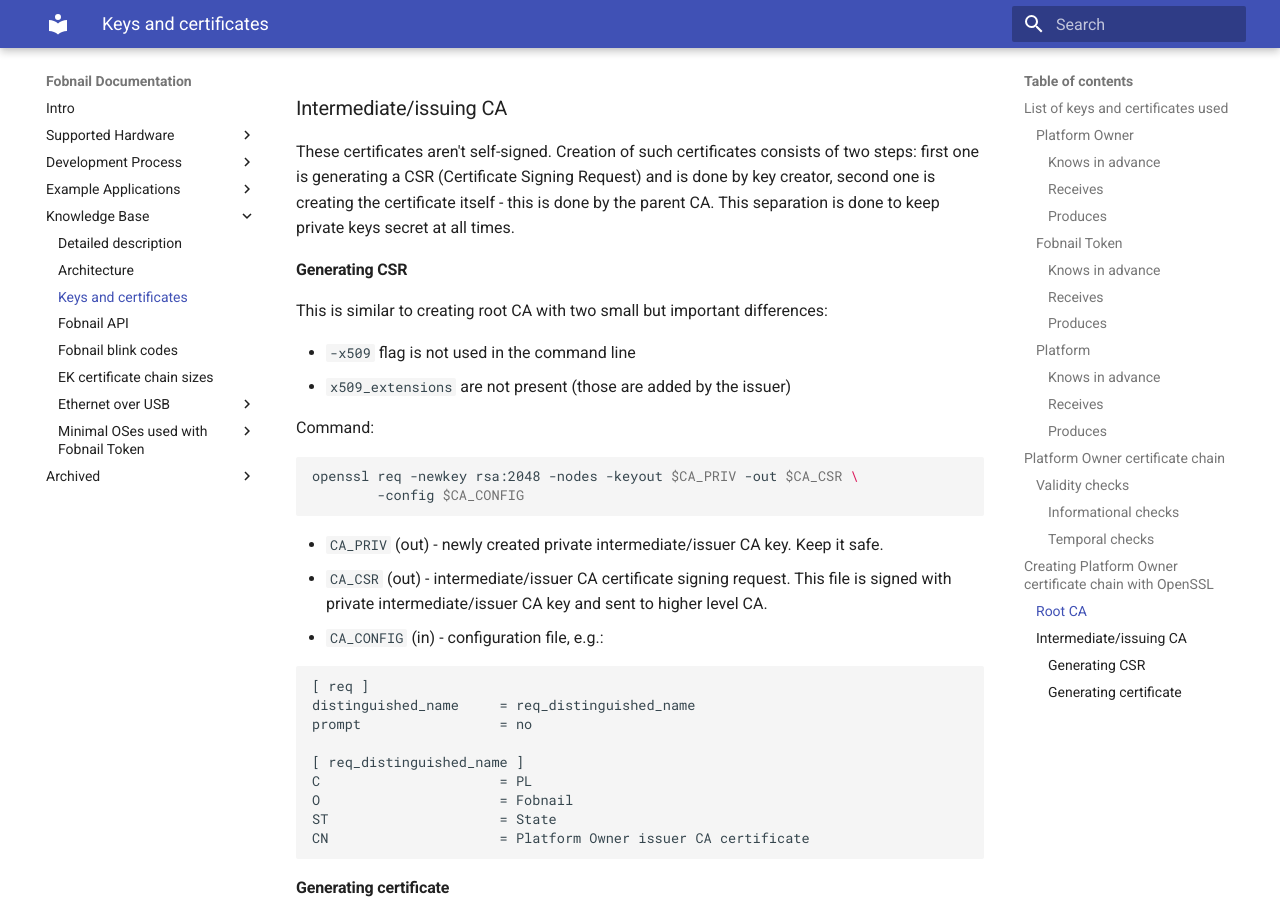
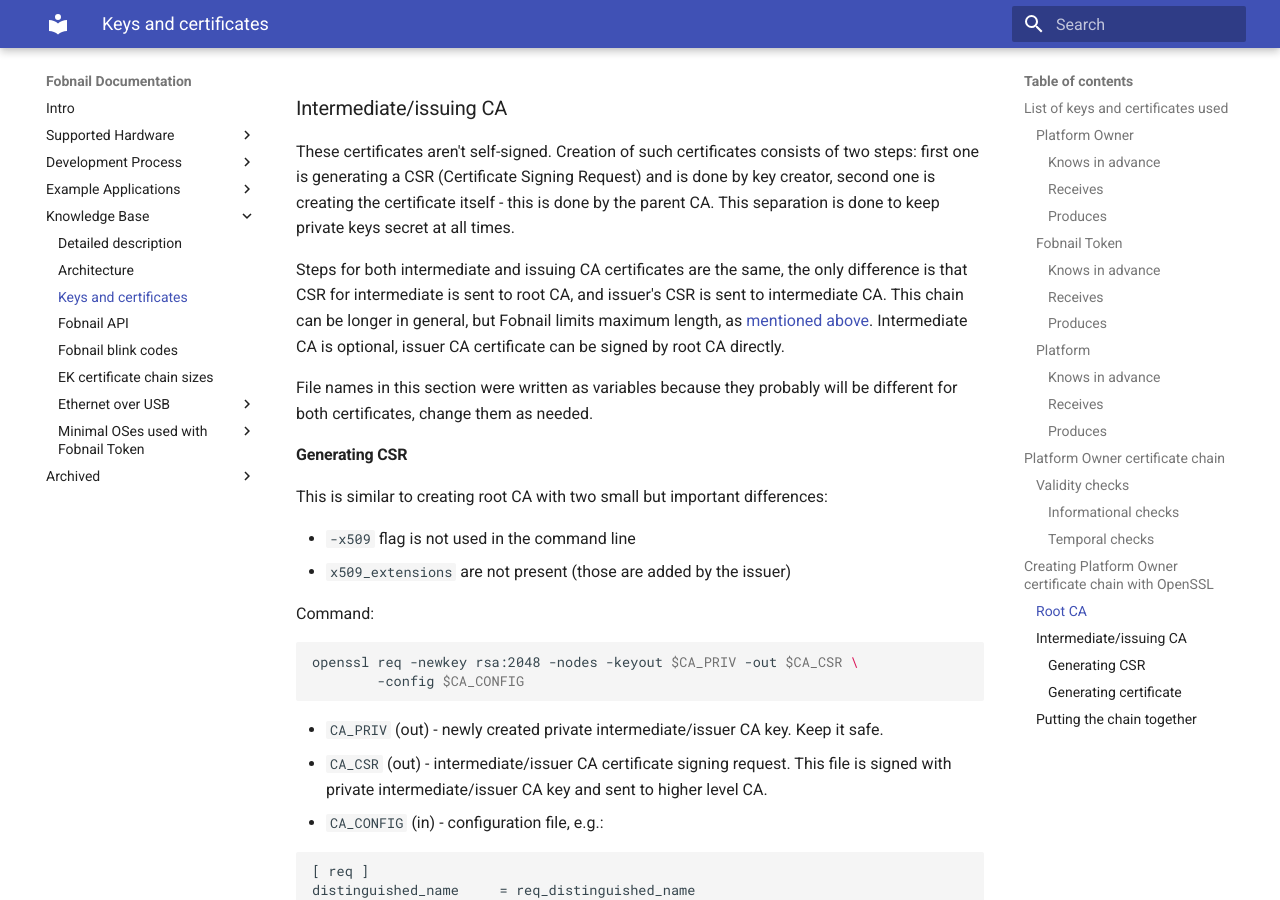
Before and after one commit to fobnail/docs, an MkDocs documentation site: the page built from docs/keys_and_certificates.md, in a window 1280 px wide and 900 px high, scrolled down 5809 px. Built offline with MkDocs 1.6.1 and Material for MkDocs 9.7.7, drawn with Linux system fonts in a browser that asks for light colours; some of the changed text lies outside the part shown.

Commit message:
keys_and_certificates.md: describe chain concatenation
Signed-off-by: Krystian Hebel <krystian.hebel@3mdeb.com>

````diff
--- a/docs/keys_and_certificates.md
+++ b/docs/keys_and_certificates.md
@@ -230,6 +230,15 @@
 done by the parent CA. This separation is done to keep private keys secret at
 all times.
 
+Steps for both intermediate and issuing CA certificates are the same, the only
+difference is that CSR for intermediate is sent to root CA, and issuer's CSR is
+sent to intermediate CA. This chain can be longer in general, but Fobnail limits
+maximum length, as [mentioned above](#informational-checks). Intermediate CA is
+optional, issuer CA certificate can be signed by root CA directly.
+
+File names in this section were written as variables because they probably will
+be different for both certificates, change them as needed.
+
 #### Generating CSR
 
 This is similar to creating root CA with two small but important differences:
@@ -302,3 +311,15 @@
 subjectKeyIdentifier   = hash
 authorityKeyIdentifier = keyid:always
 ```
+
+### Putting the chain together
+
+PEM files contain certificates (among other objects that are not relevant here)
+encoded as text. They can be concatenated e.g. with `cat` to form a chain. As
+[mentioned above](#informational-checks), the order of certificates matters:
+leaf (i.e. issuer certificate) must come first, root CA - last. Assuming `*.crt`
+files are PEM certificates of various CAs, full chain is produced by:
+
+```shell
+cat issuer.crt intermediate.crt root.crt > chain.pem
+```
````
